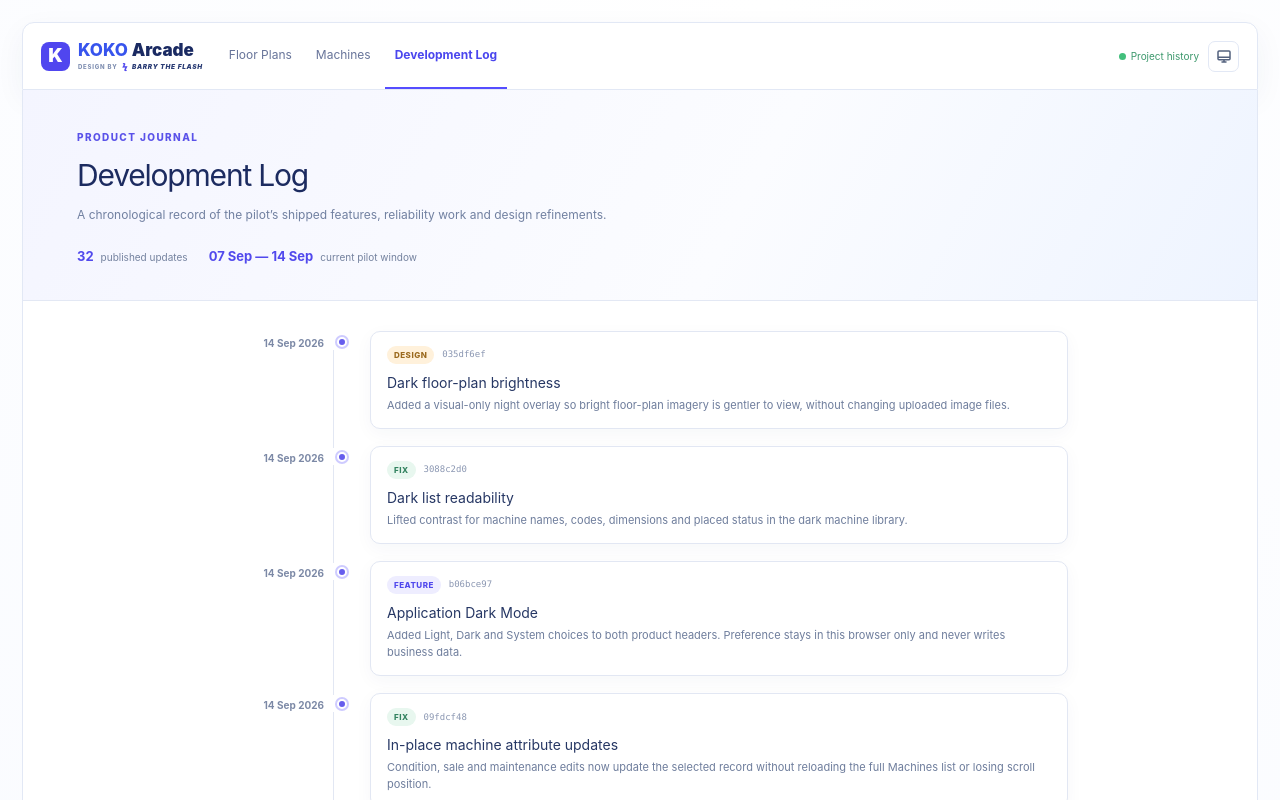
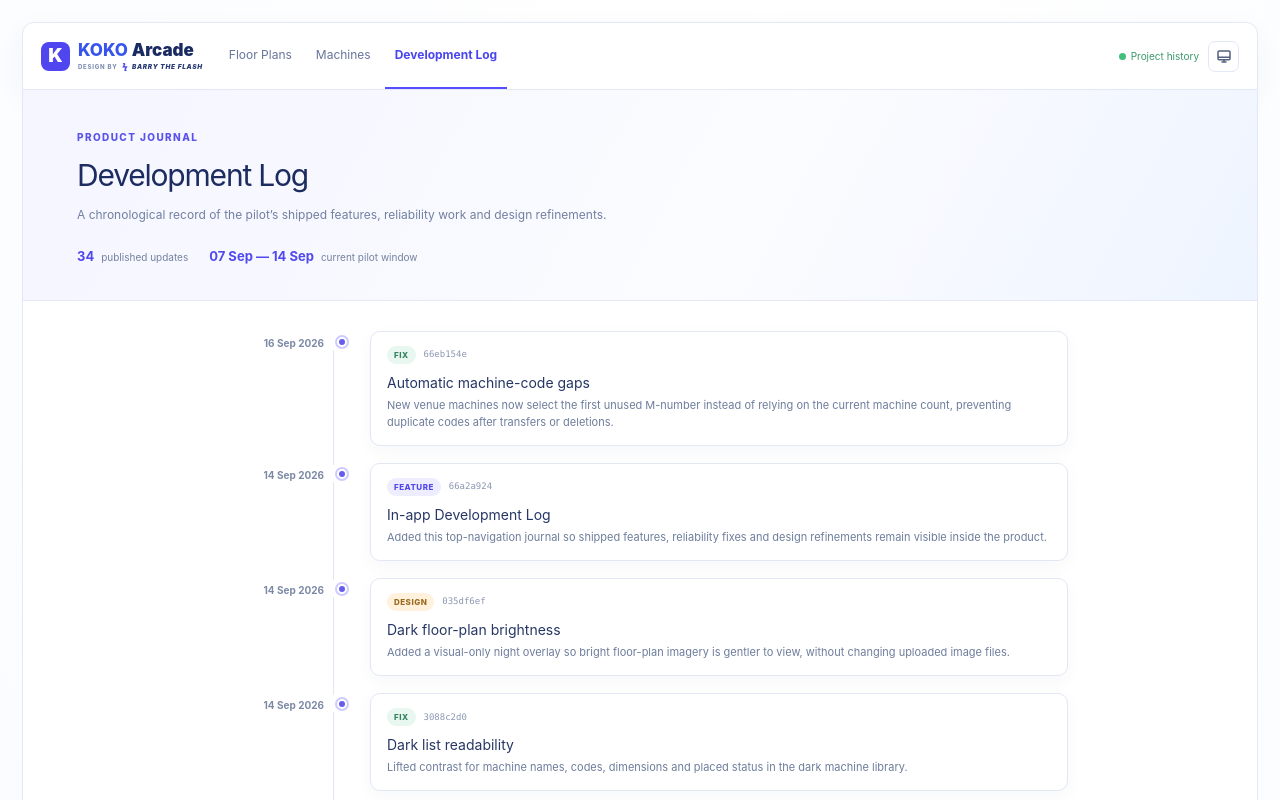
Before and after one commit to kokoamusementwarehouse-rgb/arcadefloorplantool, a Next.js app in the folder arcade-floor-plan/: page /development-log in a window 1280 px wide. Shown: the top 800 px of the page. Built offline with nearby package versions, Linux system fonts and the light colour scheme.

Commit message:
docs: record recent development updates

```diff
--- a/arcade-floor-plan/src/app/development-log/page.tsx
+++ b/arcade-floor-plan/src/app/development-log/page.tsx
@@ -5,6 +5,8 @@ import { ThemeControl } from "../../components/theme/ThemeControl";
 type LogEntry = { date: string; commit: string; kind: "Feature" | "Fix" | "Platform" | "Design"; title: string; summary: string };
 
 const entries: LogEntry[] = [
+  { date: "16 Sep 2026", commit: "66eb154e", kind: "Fix", title: "Automatic machine-code gaps", summary: "New venue machines now select the first unused M-number instead of relying on the current machine count, preventing duplicate codes after transfers or deletions." },
+  { date: "14 Sep 2026", commit: "66a2a924", kind: "Feature", title: "In-app Development Log", summary: "Added this top-navigation journal so shipped features, reliability fixes and design refinements remain visible inside the product." },
   { date: "14 Sep 2026", commit: "035df6ef", kind: "Design", title: "Dark floor-plan brightness", summary: "Added a visual-only night overlay so bright floor-plan imagery is gentler to view, without changing uploaded image files." },
   { date: "14 Sep 2026", commit: "3088c2d0", kind: "Fix", title: "Dark list readability", summary: "Lifted contrast for machine names, codes, dimensions and placed status in the dark machine library." },
   { date: "14 Sep 2026", commit: "b06bce97", kind: "Feature", title: "Application Dark Mode", summary: "Added Light, Dark and System choices to both product headers. Preference stays in this browser only and never writes business data." },
```
